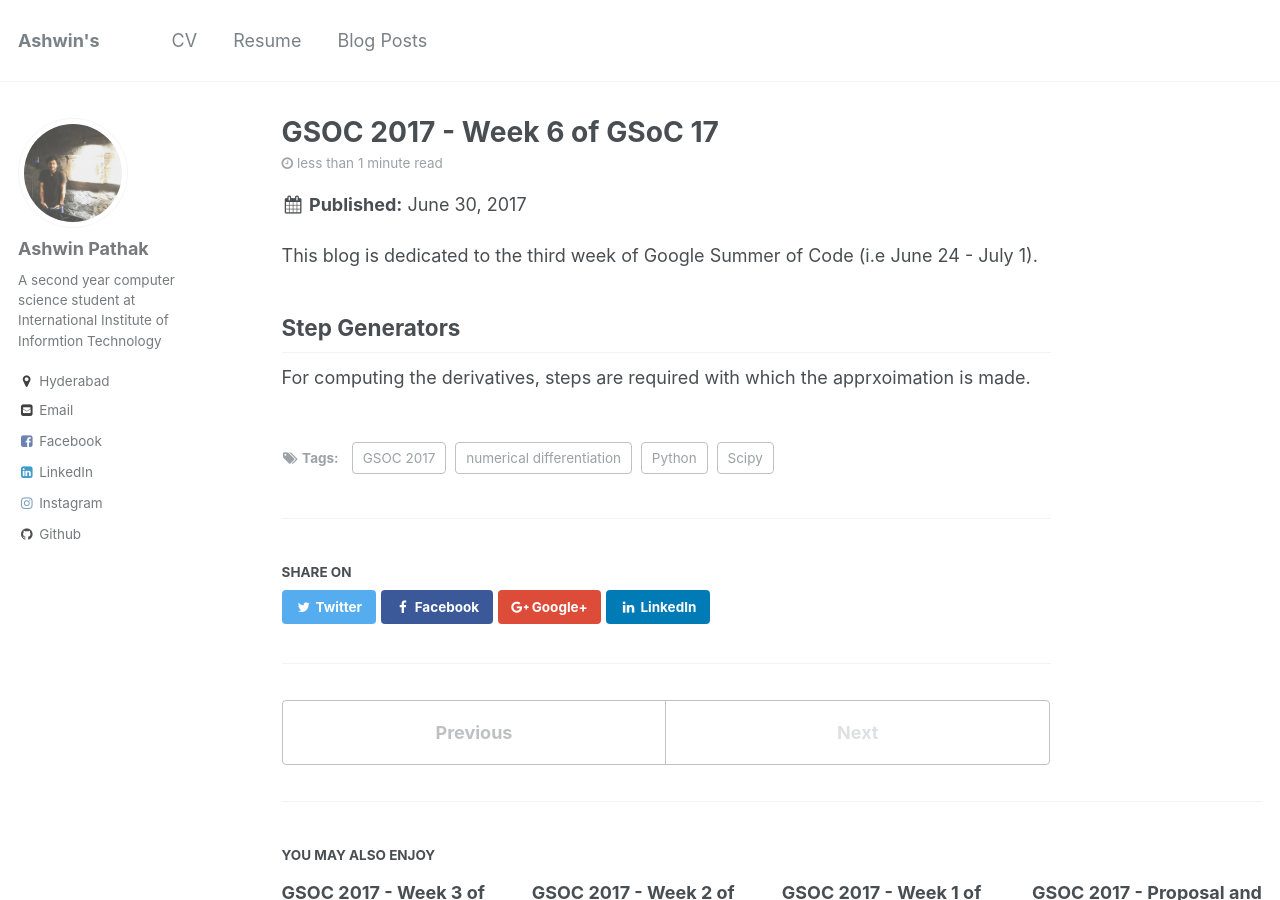
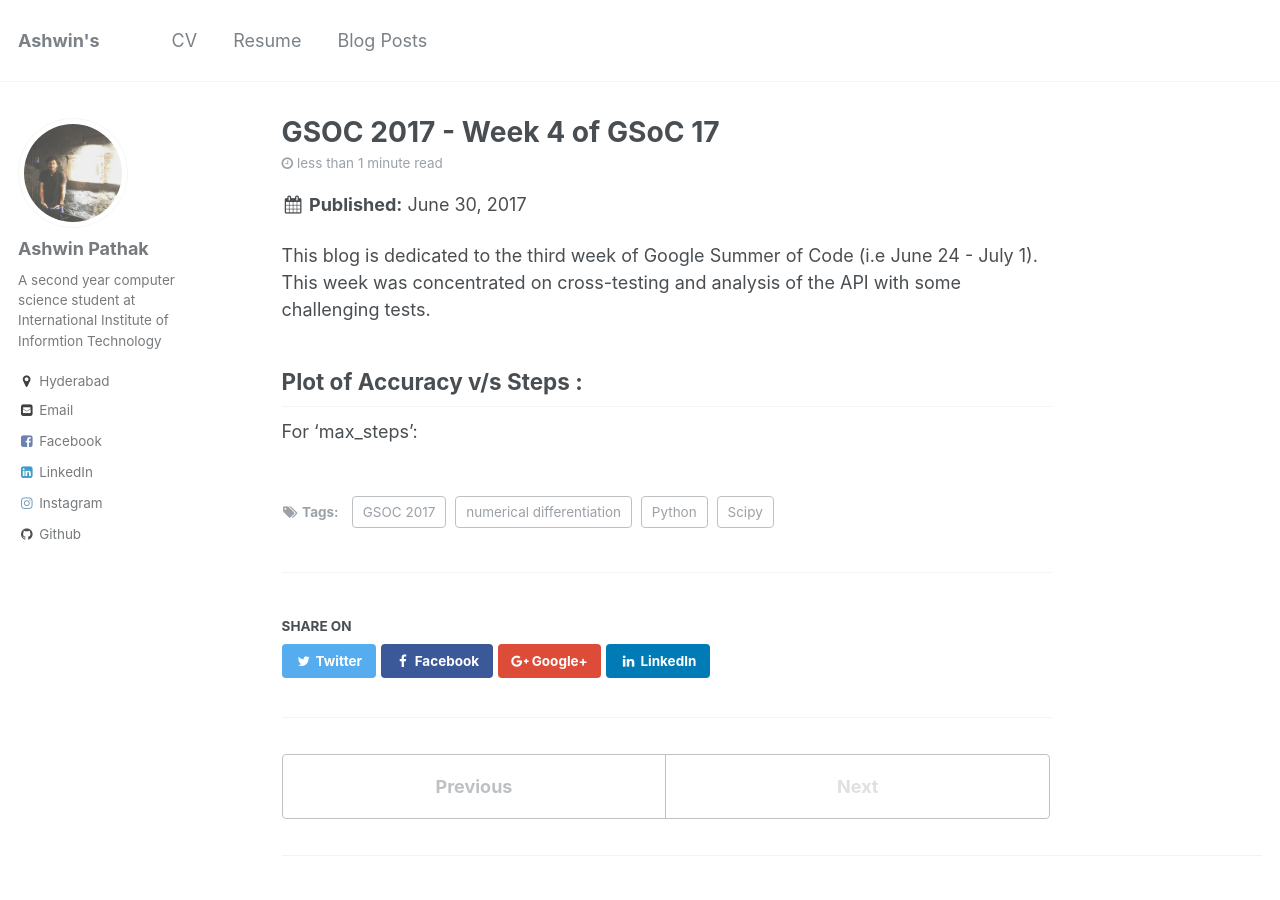
Before and after one commit to ashwinpathak20/ashwinpathak20.github.io, a Jekyll site: the page built from _posts/2017-06-30-blog-post-6.md, in a window 1280 px wide and 900 px high. Built offline with Jekyll 4.4.1, drawn with Linux system fonts in a browser that asks for light colours.

Commit message:
Update 2017-06-30-blog-post-6.md

```diff
--- a/_posts/2017-06-30-blog-post-6.md
+++ b/_posts/2017-06-30-blog-post-6.md
@@ -1,5 +1,5 @@
 ---
-title: 'GSOC 2017 - Week 6 of GSoC 17'
+title: 'GSOC 2017 - Week 4 of GSoC 17'
 date: 2017-06-30
 permalink: /posts/2017/06/blog-post-6/
 tags:
@@ -9,8 +9,8 @@ tags:
   - Python
 ---
 
-This blog is dedicated to the third week of Google Summer of Code (i.e June 24 - July 1).
+This blog is dedicated to the third week of Google Summer of Code (i.e June 24 - July 1). This week was concentrated on cross-testing and analysis of the API with some challenging tests.
 
-## Step Generators
+## Plot of Accuracy v/s Steps :
 
- For computing the derivatives, steps are required with which the apprxoimation is made.
+ For 'max_steps':
```
